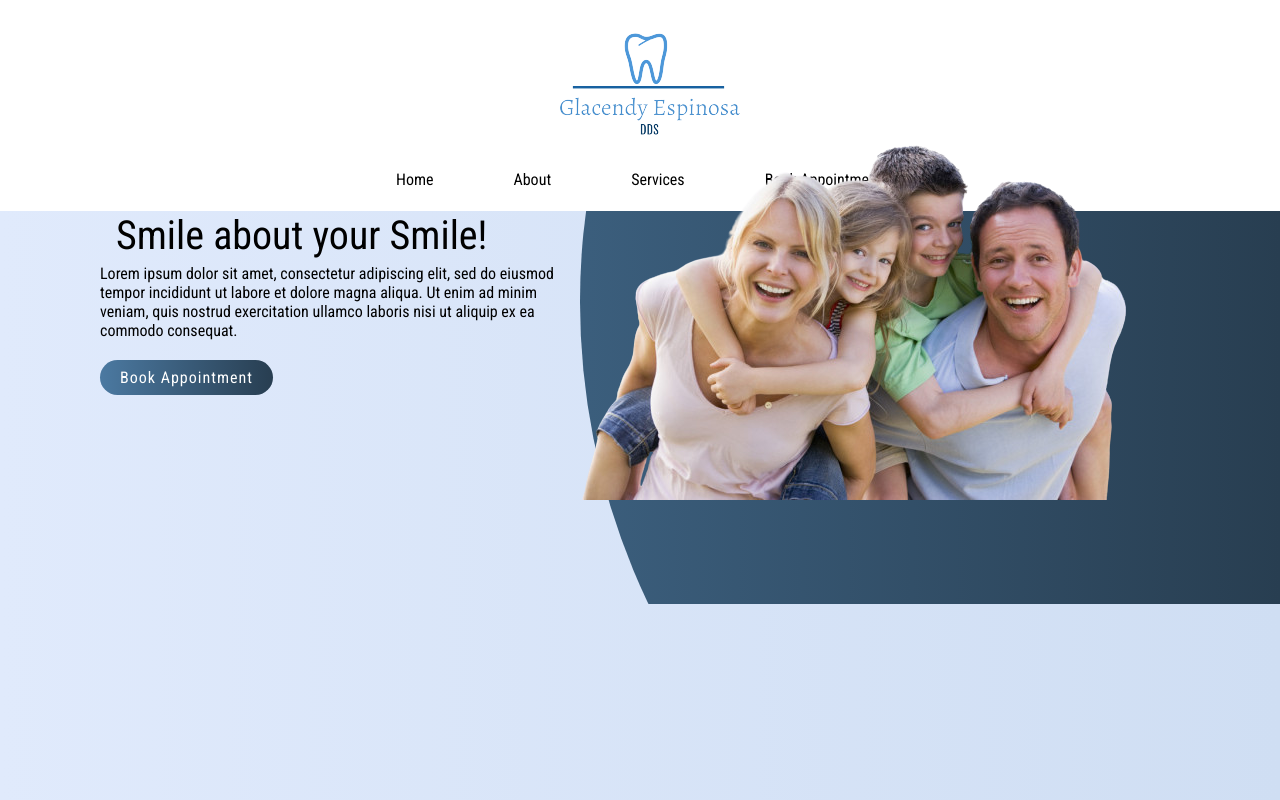
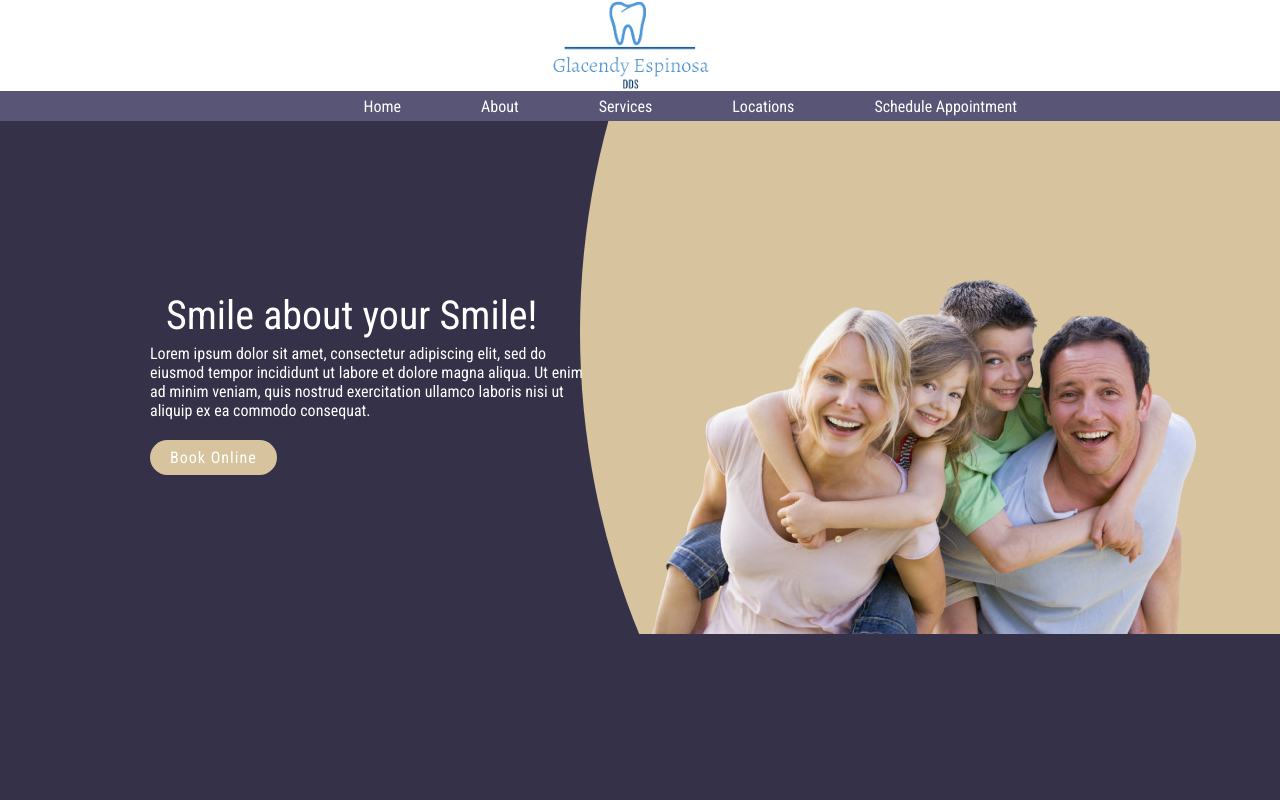
Before and after one commit to paulmorales7/Dentist-Site, a plain HTML site: page index.html in a window 1280 px wide. Shown: the top 800 px of the page. Drawn offline with Linux system fonts and the light colour scheme.

Commit message:
completed first draft of home page

```diff
--- a/index.html
+++ b/index.html
@@ -22,9 +22,11 @@
                 <li><a href="#">Home</a></li>
                 <li><a href="#">About</a></li>
                 <li><a href="#">Services</a></li>
-                <li class="navBtn"><a href="#">Book Appointment</a></li>
+                <li><a href="#">Locations</a></li>
+                <li class="navBtn"><a href="#">Schedule Appointment</a></li>
             </nav>
         </header>
+        <div class="buttonNav"></div>
 
         <div class="main-content">
             <div class="textBox">
@@ -32,7 +34,7 @@
                 <p>Lorem ipsum dolor sit amet, consectetur adipiscing elit, sed do eiusmod tempor incididunt ut
                     labore et dolore magna aliqua. Ut enim ad minim veniam, quis nostrud exercitation ullamco
                     laboris nisi ut aliquip ex ea commodo consequat.</p>
-                <a href="#">Book Appointment</a>
+                <a href="#">Book Online</a>
             </div>
 
             <div class="imgBox">
--- a/style.css
+++ b/style.css
@@ -5,7 +5,9 @@
 }
 
 body{
-    background: linear-gradient(to right, #e0eafc, #cfdef3);
+
+    /* background:linear-gradient(to right, #4b79a1, #283e51); */
+    background-color: #343148ff;
     font-family: 'Roboto Condensed', sans-serif;
 }
 
@@ -25,26 +27,43 @@ header {
     left: 0;
     width: 100%;
     padding: 20px 100px;
-    height: 35%;
+    height:15%;
+    /* background-color: #f6f6f2;   */
     background-color: white;
+    z-index: 1;
+
+}
+
+.buttonNav{
+        position: absolute;
+        top: 0;
+        left: 0;
+        width: 100%;
+        padding: 20px 100px;
+        height:20%;
+        background-color: #595577;
+
+
 }
 
 header .logo{
     position: absolute;
-  bottom: 25px;
+  top: -41px;
  left: 40%;
+ width: 234px;
 
 }
 
 header nav{
     position: relative;
     display: flex;
-    top: 150px;
-   left: 20%;
+    top: 77px;
+   left: 17%;
 }
 
 header nav li {
     list-style: none;
+
 }
 
 header nav li a{
@@ -52,7 +71,9 @@ header nav li a{
     font-weight: 400;
     margin-left: 80px;
     text-decoration: none;
-    color: black;
+    color: white;
+
+
 }
 
 .main-content{
@@ -61,11 +82,22 @@ header nav li a{
     display: flex;
     justify-content: space-between;
     align-items: center;
+    top: 80px;
+    left: 50px;
+}
+
+.main-content .imgBox{
+    position: relative;
+    top: 54px;
+    left: 20px;
+
+ z-index: 2;
 }
 
 .main-content .textBox{
     position: relative;
-    max-width: 500px;
+    max-width: 450px;
+    color: white;
 }
 
 .main-content .textBox h2{
@@ -73,6 +105,7 @@ header nav li a{
     line-height: 1.4rem;
     font-weight: 500;
     padding: 1rem;
+
 }
 
 .main-content .textBox a{
@@ -80,7 +113,8 @@ header nav li a{
     margin-top: 20px;
     padding: 8px 20px;
     border-radius: 40px;
-    background: linear-gradient(to right, #4b79a1, #283e51);
+    /* background: linear-gradient(to right, #c8c1ff, #595577); */
+    background-color: #d7c49eff;
     font-weight: 500;
     letter-spacing: 1px;
     text-decoration: none;
@@ -89,12 +123,12 @@ header nav li a{
 
 .circle{
     position: absolute;
-    top: 0;
-    left: 0;
+   top: 5%;
     width: 100%;
     height: 100%;
-    background:linear-gradient(to right, #4b79a1, #283e51);
-    clip-path: circle(700px at right);
+    /* background: linear-gradient(to right, #e0eafc, #cfdef3); */
+    background-color: #d7c49eff;
+    clip-path: circle(800px at right);
 }
 
 
```
Also changed, not shown: Images/Glacendy_Espinosa-removebg-.png (added).
